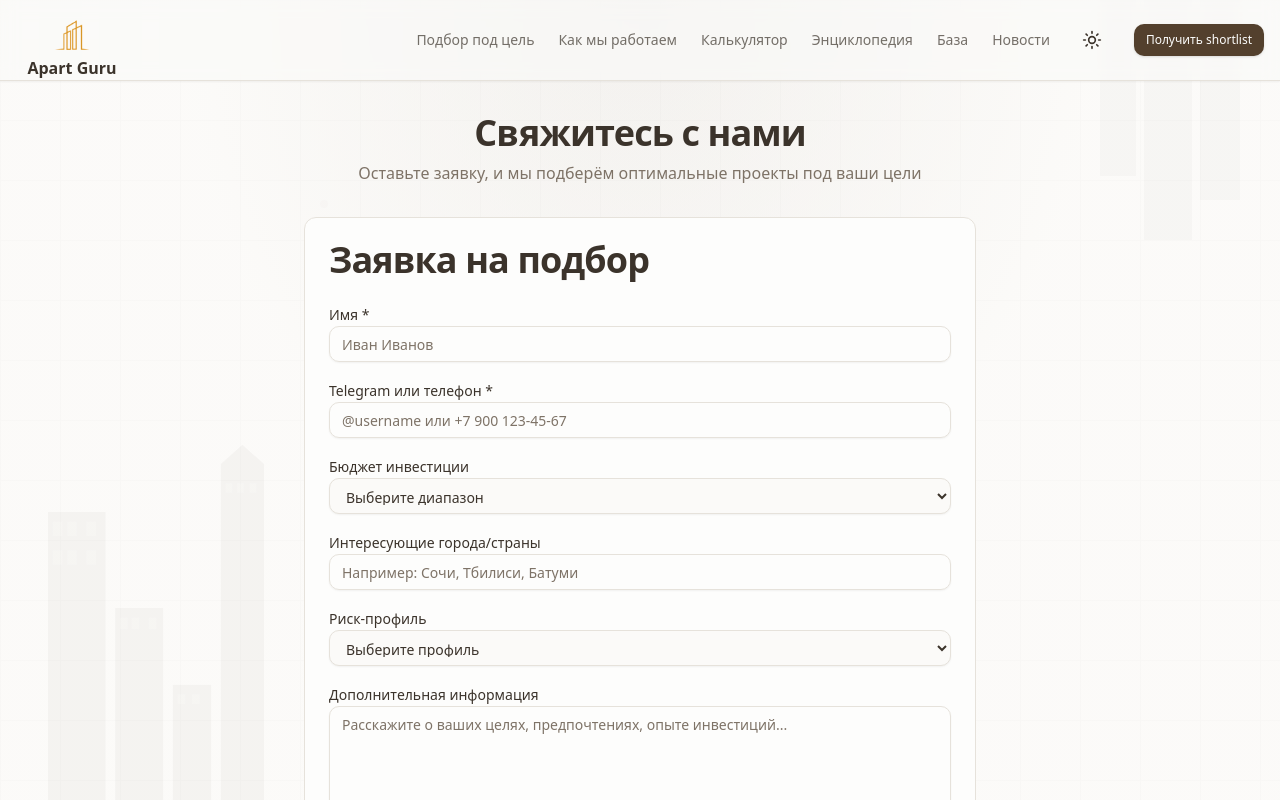
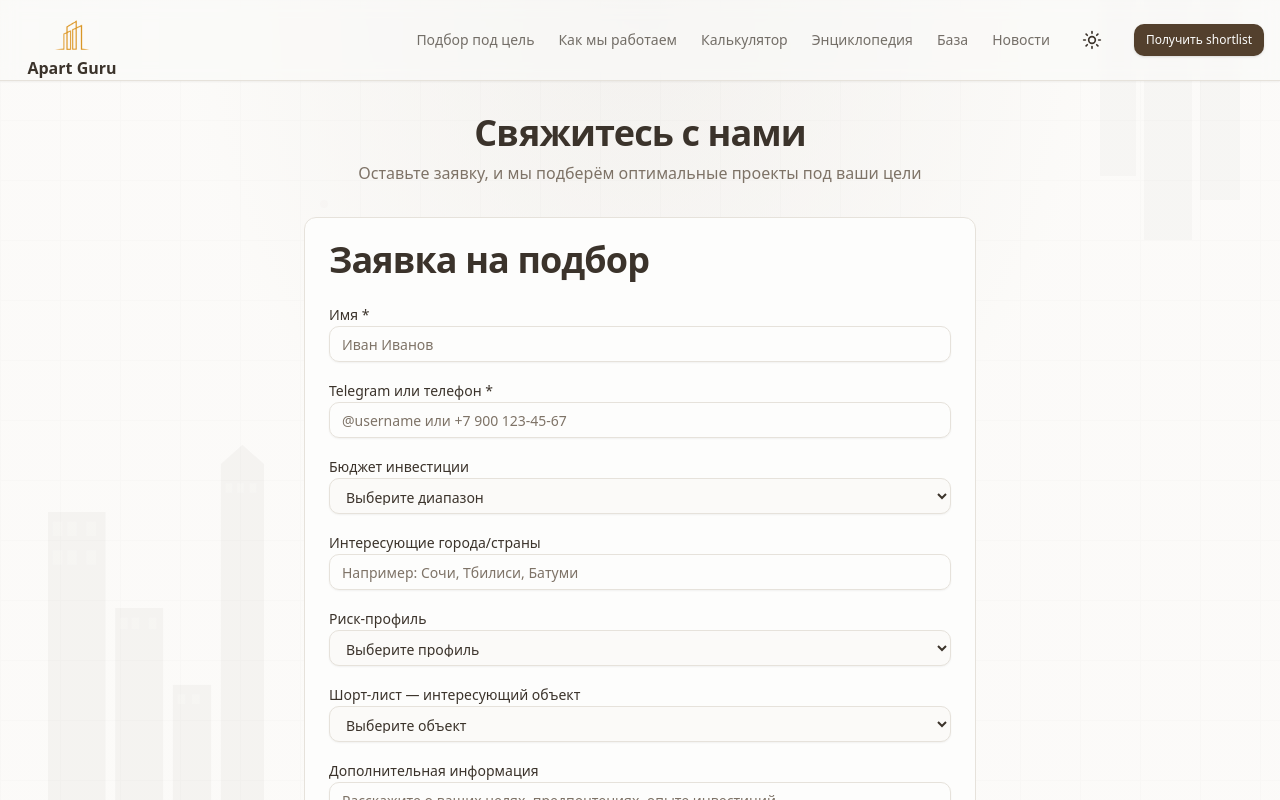
Before and after one commit to kudinovt547-code/apart-guru, a Next.js app: page /contact in a window 1280 px wide. Shown: the top 800 px of the page. Built offline with nearby package versions, Linux system fonts and the light colour scheme.

Commit message:
feat: добавить поле шорт-листа в форму контакта

```diff
--- a/src/app/contact/page.tsx
+++ b/src/app/contact/page.tsx
@@ -15,6 +15,7 @@ export default function ContactPage() {
     budget: "",
     city: "",
     riskProfile: "",
+    shortlist: "",
     message: "",
   });
   const [submitted, setSubmitted] = useState(false);
@@ -46,6 +47,7 @@ export default function ContactPage() {
             budget: "",
             city: "",
             riskProfile: "",
+            shortlist: "",
             message: "",
           });
         }, 3000);
@@ -170,6 +172,23 @@ export default function ContactPage() {
                 </div>
 
                 <div>
+                  <Label htmlFor="shortlist">Шорт-лист — интересующий объект</Label>
+                  <Select
+                    id="shortlist"
+                    value={formData.shortlist}
+                    onChange={(e) =>
+                      setFormData({ ...formData, shortlist: e.target.value })
+                    }
+                  >
+                    <option value="">Выберите объект</option>
+                    <option value="petrovskiy">Петровский Арт Лофт 4★ — Петроградский район, СПб</option>
+                    <option value="ligovskiy">Port Comfort на Лиговском 4★ — Центральный район, СПб</option>
+                    <option value="otradnoe">ЭкоПорт Отрадное — загородный, Ленобласть</option>
+                    <option value="other">Другой объект / не определился</option>
+                  </Select>
+                </div>
+
+                <div>
                   <Label htmlFor="message">Дополнительная информация</Label>
                   <textarea
                     id="message"
```
